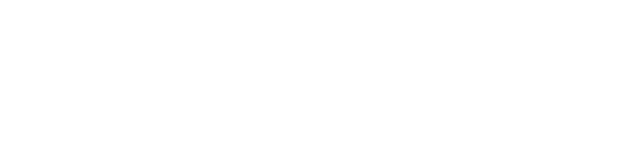
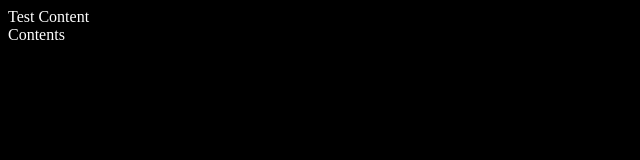
Before and after one commit to MCS-Kaijin/tamerel, a plain HTML site: page webpage/index.html in a window 1280 px wide. Shown: the whole page, without its empty margins (0-640 px from the left). Drawn offline with Linux system fonts and the light colour scheme.

Commit message:
Ironically, worked on HTML and CSS; will make new branch for that

```diff
--- a/webpage/index.html
+++ b/webpage/index.html
@@ -2,9 +2,15 @@
 	<head>
 		<title>Tamerel</title>
 		<meta charset="utf-8"/>
-		<link type="text/css" href="main.css"/>
+		<link rel="stylesheet" type="text/css" href="main.css"/>
 	</head>
 	<body>
-
+		Test Content
+		<div class="box">
+			<div class="header">Contents</div>
+			<div class="contents">
+				words
+			</div>
+		</div>
 	</body>
 </html>
--- a/webpage/main.css
+++ b/webpage/main.css
@@ -1,3 +1,14 @@
 body{
-	background-color = '#000000';
+	background-color: #000000;
+	color: #FFFFFF
 }
+
+.box{
+}
+
+.header{
+}
+
+.contents{
+	display: none
+}
```
